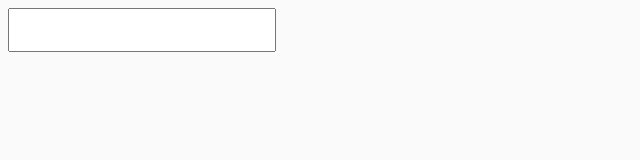
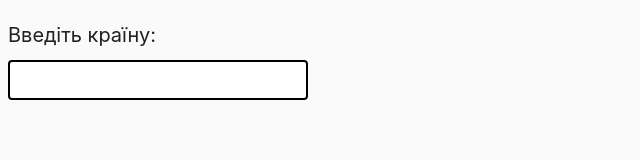
Before and after one commit to ViktorSolomianiy/goit-js-hw-10, a website built with Parcel: page src/index.html in a window 1280 px wide. Shown: the whole page, without its empty margins (0-640 px from the left). Built offline with nearby package versions, Linux system fonts and the light colour scheme.

Commit message:
add styles

```diff
--- a/src/css/styles.css
+++ b/src/css/styles.css
@@ -17,4 +17,24 @@ body {
   padding: 8px;
   max-width: 320px;
   margin-bottom: 16px;
+  border-radius: 4px;
+  width: 300px;
+  height: 40px;
+  outline: 0;
+  transition: border 300ms cubic-bezier(0.4, 0, 0.2, 1);
+  border: 2px solid black;
 }
+
+#search-box:hover,
+#search-box:focus {
+  border: 2px solid rgb(255, 129, 129);
+}
+
+/* #search-box::placeholder {
+  border: 1px solid rgb(255, 129, 129);
+} */
+
+.text {
+  font-size: 20px;
+  margin-bottom: 10px;
+}
--- a/src/index.html
+++ b/src/index.html
@@ -7,6 +7,7 @@
     <title>Homework 10</title>
   </head>
   <body>
+    <p class="text">Введіть країну:</p>
     <input type="text" id="search-box" />
     <ul class="country-list"></ul>
     <div class="country-info"></div>
--- a/src/index.js
+++ b/src/index.js
@@ -1,3 +1,4 @@
+import Notiflix from 'notiflix';
 import './css/styles.css';
 
 const DEBOUNCE_DELAY = 300;
```
